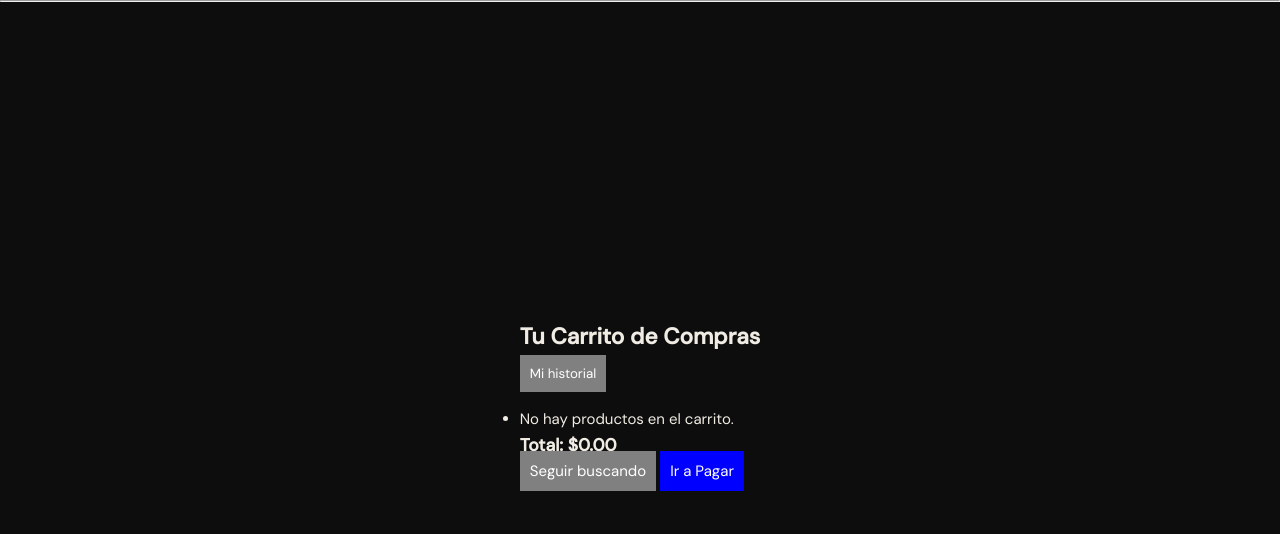
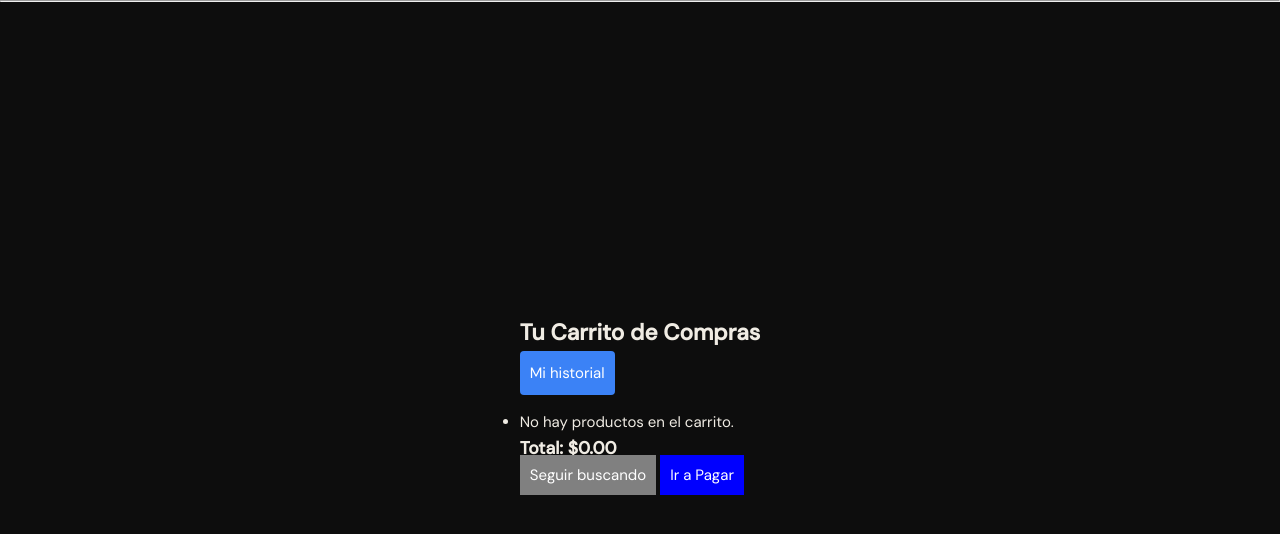
Before and after one commit to Mariafernandarj/Entrega-R-pida, a Django app: page /compra/carrito/ in a window 1280 px wide. Shown: the top 534 px of the page. Run offline with Django 5.2, Linux system fonts and the light colour scheme; the visitor is signed in with stand-in values (Sample User, id 1).

Commit message:
correcciones

```diff
--- a/templates/agregar_carrito.html
+++ b/templates/agregar_carrito.html
@@ -11,10 +11,10 @@
         {% endfor %}
     {% endif %}
 
-    <button onclick="alert('Próximamente: Mi historial de pedidos.')"
-        style="padding: 10px; background: gray; color: white; border: none; cursor: pointer; margin-bottom: 15px;">
+    <a href="{% url 'historial_pedidos' %}"
+    style="padding: 10px; background: #3b82f6; color: white; border: none; cursor: pointer; margin-bottom: 15px; text-decoration: none; display: inline-block; border-radius: 4px; text-align: center;">
         Mi historial
-    </button>
+    </a>
 
     {% if carrito %}
 
--- a/templates/consultar_historial_pedidos.html
+++ b/templates/consultar_historial_pedidos.html
@@ -76,6 +76,8 @@
                                         <a href="{% url 'cancelar_mi_pedido' pedido.id %}" style="background-color: #ef4444; color: white; padding: 6px 12px; border-radius: 4px; text-decoration: none; font-size: 12px; font-weight: bold; transition: 0.3s;" onmouseover="this.style.backgroundColor='#dc2626'" onmouseout="this.style.backgroundColor='#ef4444'">
                                             Cancelar
                                         </a>
+                                    {% elif pedido.estado|lower == 'cancelado' %}
+                                        <span style="color: #ef4444; font-size: 12px; font-weight: bold;">Cancelado</span>
                                     {% else %}
                                         <span style="color: #666; font-size: 12px; font-style: italic;">No cancelable</span>
                                     {% endif %}
```
Also changed, not shown: templates/editar_comercio.html (indentation only).
